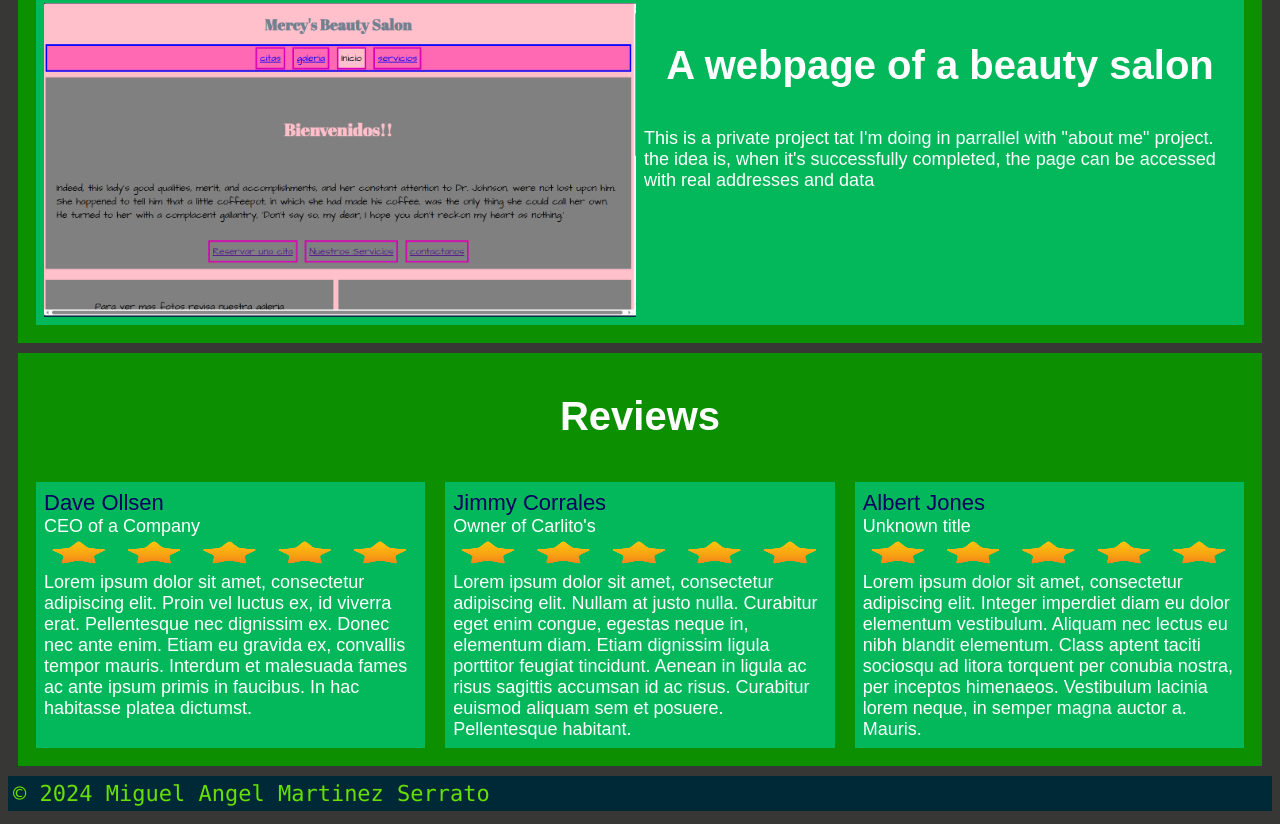
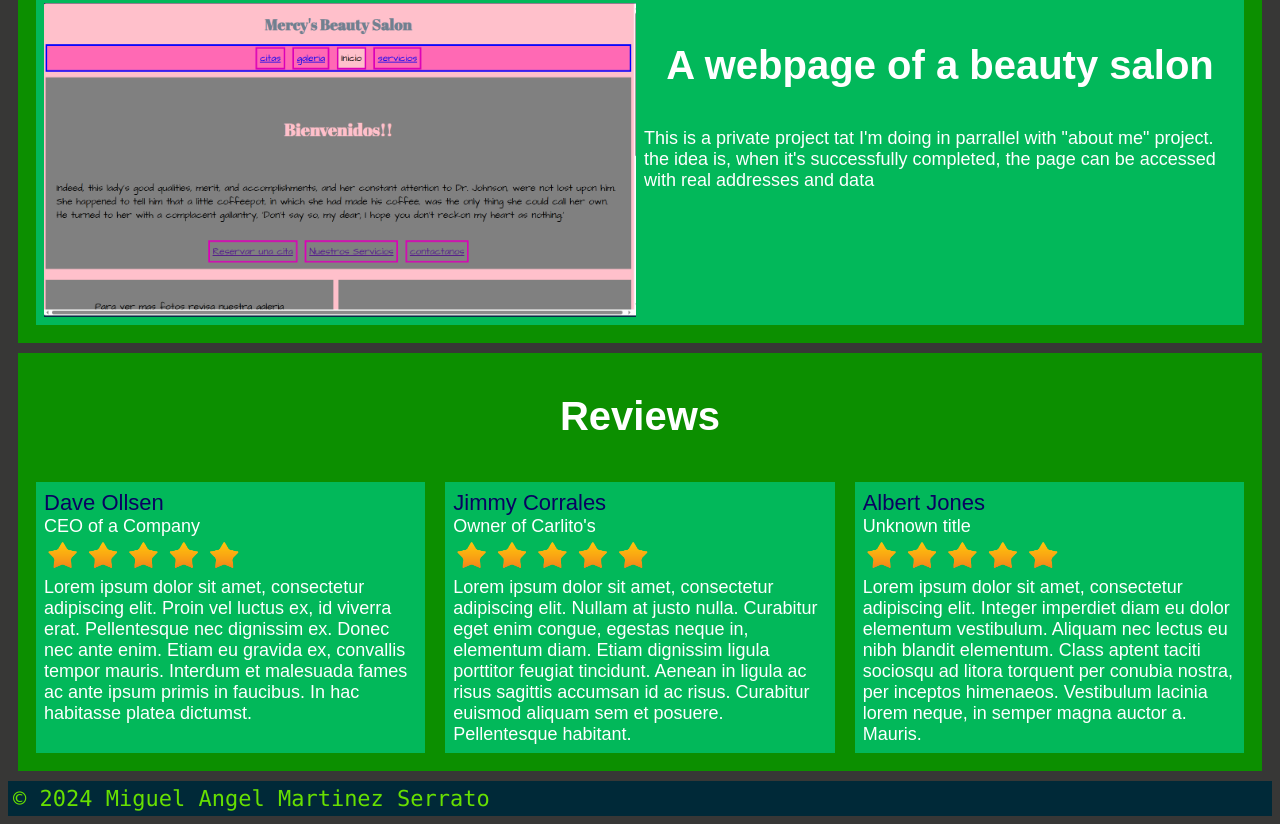
Before and after one commit to RVCC-IDMX/midterm-2024-Miguelms017, a plain HTML site: page index.html in a window 1280 px wide. Shown: the part 1163-1987 px from the top of the page. Drawn offline with Linux system fonts and the light colour scheme.

Commit message:
Update style.css

```diff
--- a/css/style.css
+++ b/css/style.css
@@ -59,7 +59,8 @@ img{
     color: #090161;
 }
 .rating img{
-    height: 35px;
+   max-height: 35px;
+   max-width: 200px;
 }
 /* Footer */
 footer{
@@ -126,8 +127,8 @@ footer{
         color: #090161;
     }
     .rating img{
-        height: 30px;
-        min-width: 85px;
+        max-height: 35px;
+        max-width: 200px;
     }
     /* Footer */
     footer{
```
